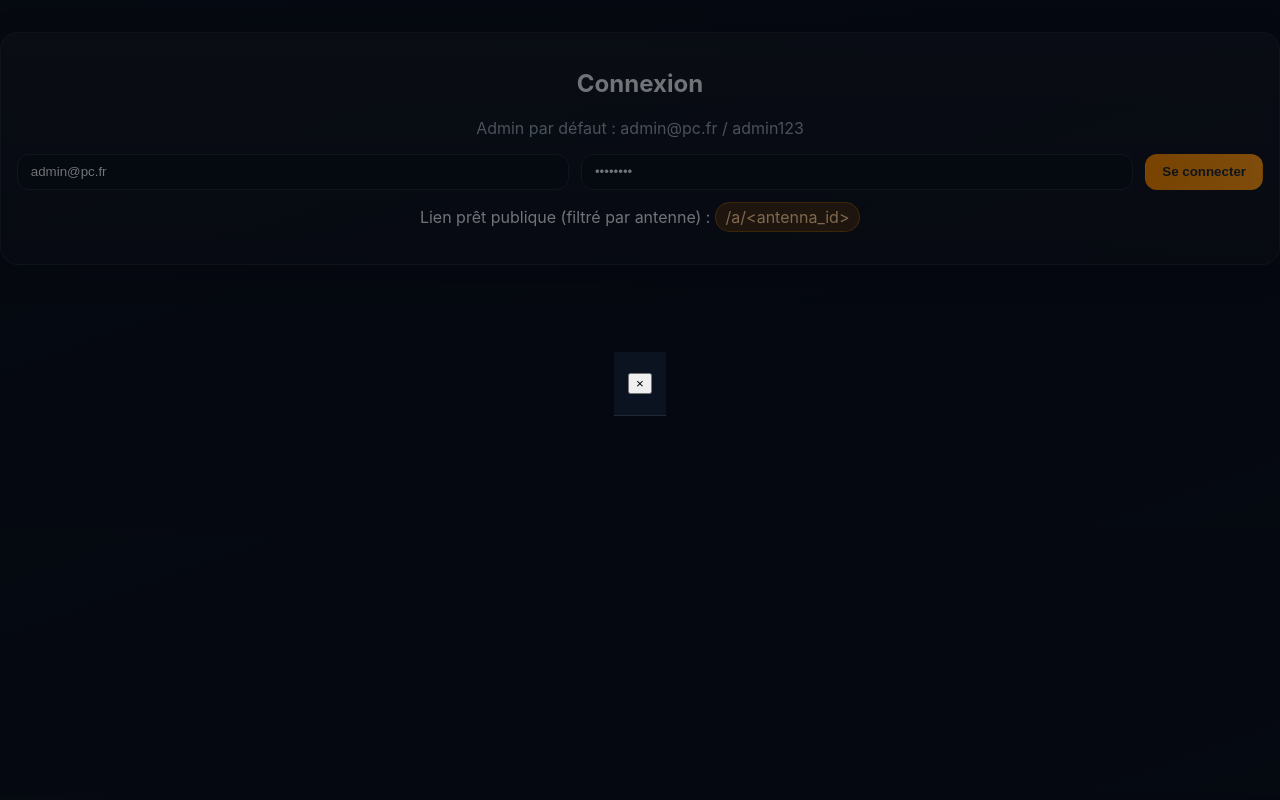
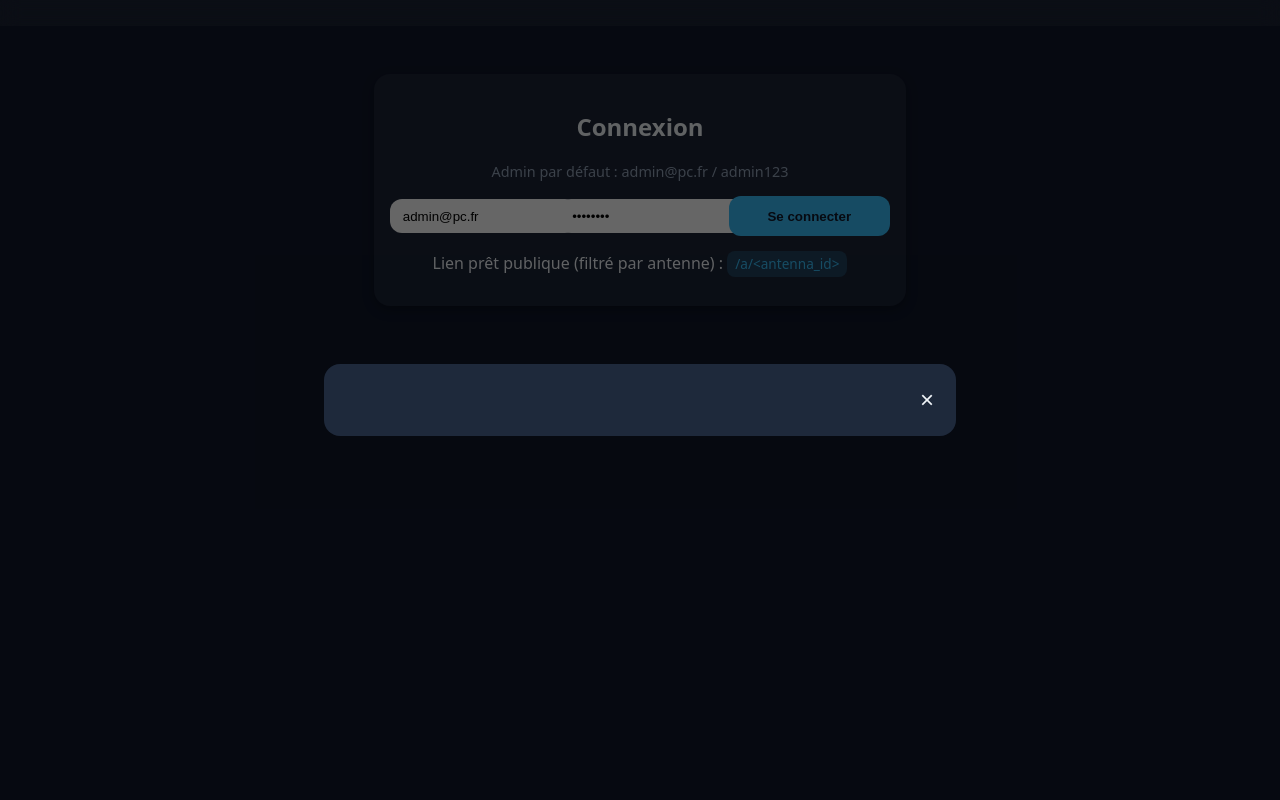
Before and after one commit to protec38/HABILLEMENT, a Flask app: page / in a window 1280 px wide. Run offline with Flask 3, Linux system fonts and the light colour scheme.

Commit message:
Update app.css

```diff
--- a/web/static/app.css
+++ b/web/static/app.css
@@ -1,48 +1,85 @@
-:root{ --pc-orange:#f28800; --pc-blue:#014181; --bg:#0b1220; --card:#0f172a; --text:#e2e8f0; --muted:#94a3b8; --line:#1e293b; }
-*{ box-sizing:border-box; }
-body{ margin:0; font-family: Inter, system-ui, -apple-system, Segoe UI, Roboto, sans-serif; background:linear-gradient(160deg, #0b1220, #0a1020 60%, #0b1220); color:var(--text); }
-.wrap{ max-width:1200px; margin:0 auto; padding:1rem; }
-.topbar{ background:linear-gradient(90deg, var(--pc-blue), #022f5c); color:#fff; position:sticky; top:0; z-index:10; box-shadow:0 10px 30px rgba(1,65,129,.3); }
-.brand{ font-weight:800; letter-spacing:.6px; }
-.nav a{ color:#fff; opacity:.9; margin-left:1rem; text-decoration:none; padding:.4rem .6rem; border-radius:10px; transition:.2s; }
-.nav a:hover{ background:rgba(255,255,255,.1); }
-.nav a.active{ background:rgba(255,255,255,.15); }
-.card{ background:linear-gradient(180deg, rgba(255,255,255,.04), rgba(255,255,255,.02)); border:1px solid rgba(255,255,255,.06); border-radius:18px; padding:1rem; box-shadow: 0 8px 30px rgba(2,6,23,.25); backdrop-filter: blur(6px); }
-.floating{ margin-top:2rem; }
-.center{ text-align:center; }
-.grid-3{ display:grid; grid-template-columns:2fr 2fr auto; gap:.75rem; margin-top:.5rem; }
-.grid-2{ display:grid; grid-template-columns:1fr 1fr; gap:.75rem; }
-.grid-4{ display:grid; grid-template-columns:repeat(4,1fr); gap:.75rem; }
-.btn{ border-radius:12px; padding:.6rem 1rem; border:1px solid rgba(255,255,255,.2); background:rgba(255,255,255,.06); color:#fff; cursor:pointer; backdrop-filter: blur(6px); }
-.btn:hover{ transform: translateY(-1px); }
-.btn-primary{ background:linear-gradient(90deg, var(--pc-orange), #ff9a1a); border-color:transparent; color:#1f2937; font-weight:700; }
-.btn-ghost{ background:rgba(255,255,255,.06); border:1px solid rgba(255,255,255,.2); color:#e2e8f0; }
-.input, select, textarea{ width:100%; background:#0b1220; color:#e2e8f0; border:1px solid var(--line); border-radius:12px; padding:.6rem .8rem; }
-.badge{ display:inline-flex; align-items:center; padding:.25rem .6rem; border-radius:999px; background:rgba(242,136,0,.2); color:#ffd29a; border:1px solid rgba(242,136,0,.35); }
-.muted{ color:var(--muted); }
-.hidden{ display:none; }
-.mt{ margin-top:.75rem; }
-.table{ width:100%; border-collapse:collapse; }
-.table th,.table td{ padding:.6rem; border-top:1px solid var(--line); text-align:left; }
-.stats{ display:grid; grid-template-columns:repeat(3,1fr); gap:1rem; margin-top:1rem; }
-.stat{ padding:1rem; border-radius:18px; background:radial-gradient(1200px circle at 0 0, rgba(1,65,129,.3), transparent 30%), linear-gradient(180deg, rgba(255,255,255,.05), rgba(255,255,255,.02)); border:1px solid rgba(255,255,255,.06); }
-.stat .num{ font-size:34px; font-weight:900; color:#fff; text-shadow:0 0 20px rgba(1,65,129,.4); }
-.toolbar{ display:flex; gap:.5rem; align-items:center; margin-bottom:.75rem; flex-wrap:wrap; }
-.toast{ padding:.6rem .8rem; background:rgba(16,185,129,.2); color:#34d399; border:1px solid rgba(16,185,129,.4); border-radius:12px; margin:.5rem 0; display:none; }
-.toast.show{ display:block; }
-.chips{ display:flex; gap:.4rem; flex-wrap:wrap; }
-.chip{ padding:.2rem .5rem; border:1px solid var(--line); border-radius:999px; background:rgba(255,255,255,.06); }
-.modal{ position:fixed; inset:0; display:flex; align-items:center; justify-content:center; background:rgba(0,0,0,.5); }
-.modal-card{ width:min(720px, 92vw); background:linear-gradient(180deg, rgba(255,255,255,.06), rgba(255,255,255,.03)); border:1px solid rgba(255,255,255,.08); border-radius:16px; padding:0; overflow:hidden; box-shadow:0 30px 80px rgba(0,0,0,.35); }
-.modal-header{ display:flex; align-items:center; justify-content:space-between; padding:12px 14px; border-bottom:1px solid var(--line); background:#0b1220; }
-#modalBody{ padding:16px; }
-.glass{ backdrop-filter: blur(6px); }
-.kpi{ display:flex; gap:.5rem; align-items:center; }
-.kpi .dot{ width:10px; height:10px; border-radius:50%; background:var(--pc-orange); box-shadow:0 0 10px rgba(242,136,0,.7); }
-.link{ color:#93c5fd; text-decoration:none; }
-.link:hover{ text-decoration:underline; }
-.chips .btn { padding: .45rem .7rem; }
+body {
+  font-family: system-ui, sans-serif;
+  margin: 0;
+  background: #0f172a;
+  color: #f1f5f9;
+}
+.nav {
+  display: flex;
+  gap: 1rem;
+  padding: .8rem 1.2rem;
+  background: rgba(255,255,255,0.05);
+  backdrop-filter: blur(10px);
+  position: sticky;
+  top: 0;
+}
+.nav a { color: #f1f5f9; text-decoration: none; font-weight: 500; }
+.nav a.active { border-bottom: 2px solid #38bdf8; }
 
-/* ✅ Styles alertes */
+main { padding: 1rem; }
+.screen.hidden, .hidden { display: none; }
+
+.card {
+  background: rgba(255,255,255,0.05);
+  border-radius: 16px;
+  padding: 1rem;
+  margin-bottom: 1rem;
+  box-shadow: 0 4px 12px rgba(0,0,0,.3);
+}
+.card.center { max-width: 500px; margin: 2rem auto; text-align: center; }
+
+.input, select {
+  padding: .6rem .8rem;
+  border-radius: 12px;
+  border: none;
+  width: 100%;
+  margin: .2rem 0;
+}
+.btn {
+  padding: .6rem 1rem;
+  border-radius: 12px;
+  border: none;
+  cursor: pointer;
+}
+.btn-primary { background: #38bdf8; color: #0f172a; font-weight: bold; }
+.btn-ghost { background: transparent; color: #38bdf8; }
+.btn:disabled { opacity: 0.6; cursor: not-allowed; }
+
+.table { width: 100%; border-collapse: collapse; margin-top: 1rem; }
+.table th, .table td { padding: .5rem; border-bottom: 1px solid rgba(255,255,255,.1); text-align: left; }
+
+.badge {
+  background: rgba(56,189,248,.2);
+  color: #38bdf8;
+  padding: .2rem .5rem;
+  border-radius: 8px;
+  font-size: .85rem;
+}
+
+.muted { color: #94a3b8; font-size: .9rem; }
+.mt { margin-top: 1rem; }
+.grid-2 { display: grid; grid-template-columns: repeat(2,1fr); gap: .5rem; }
+.grid-3 { display: grid; grid-template-columns: repeat(3,1fr); gap: .5rem; }
+.grid-4 { display: grid; grid-template-columns: repeat(4,1fr); gap: .5rem; }
+.chips { display: flex; gap: .5rem; flex-wrap: wrap; }
+
+.modal {
+  position: fixed; top: 0; left: 0; right: 0; bottom: 0;
+  background: rgba(0,0,0,.6); display: flex; justify-content: center; align-items: center;
+}
+.modal-content {
+  background: #1e293b; padding: 1rem; border-radius: 16px; width: 600px; max-width: 90%;
+}
+.modal-header { display: flex; justify-content: space-between; align-items: center; }
+.modal-header button { background: none; border: none; color: #f1f5f9; font-size: 1.5rem; }
+
 .alert{ padding:.6rem .8rem; border-radius:12px; border:1px solid rgba(239,68,68,.35); background:rgba(239,68,68,.15); color:#fecaca; }
 .alert.success{ border-color: rgba(16,185,129,.35); background: rgba(16,185,129,.15); color:#d1fae5; }
+
+#flash { position: fixed; bottom: 1rem; right: 1rem; }
+.toast {
+  background: rgba(30,41,59,.9);
+  padding: .6rem 1rem;
+  border-radius: 12px;
+  margin-top: .5rem;
+}
```
